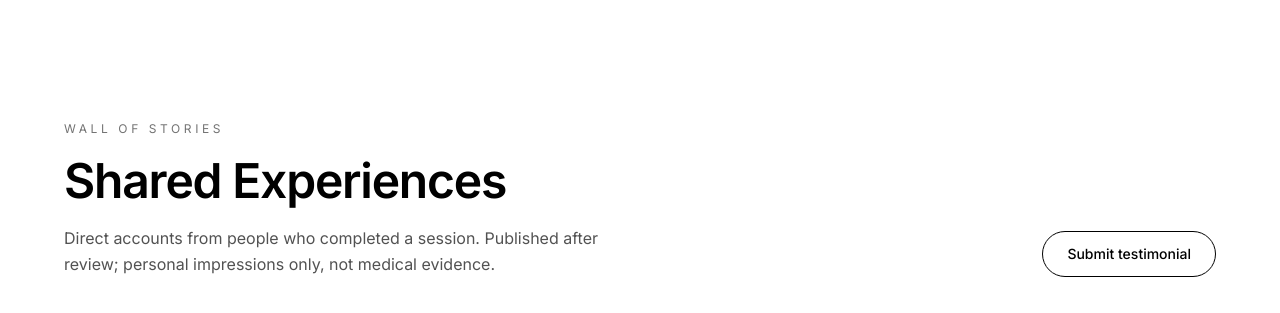
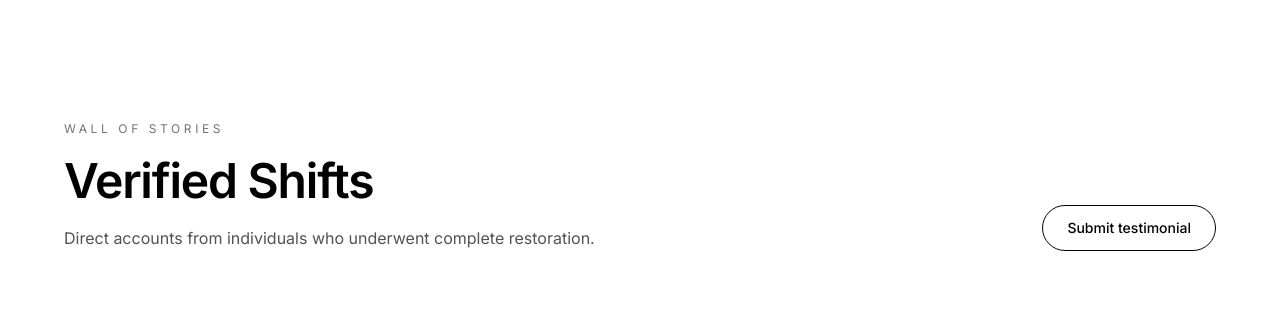
Before and after one commit to pagamentospablorodriguez-dev/TheCure, a React (Vite) app: page / in a window 1280 px wide. Shown: the part 939-1252 px from the top of the page. Built offline with nearby package versions, Linux system fonts and the light colour scheme; no server answers; the database is empty.

Commit message:
Update TestimonialsWall.tsx

```diff
--- a/src/components/TestimonialsWall.tsx
+++ b/src/components/TestimonialsWall.tsx
@@ -42,11 +42,10 @@ export default function TestimonialsWall({ onOpenForm }: TestimonialsWallProps)
           <div className="max-w-xl">
             <p className="text-xs uppercase tracking-[0.3em] text-neutral-500">Wall of Stories</p>
             <h2 className="mt-5 text-4xl font-semibold leading-[1.15] tracking-tight sm:text-5xl">
-              Shared Experiences
+              Verified Shifts
             </h2>
             <p className="mt-5 leading-relaxed text-neutral-600">
-              Direct accounts from people who completed a session. Published after review; personal impressions only,
-              not medical evidence.
+              Direct accounts from individuals who underwent complete restoration.
             </p>
           </div>
           <button
```
